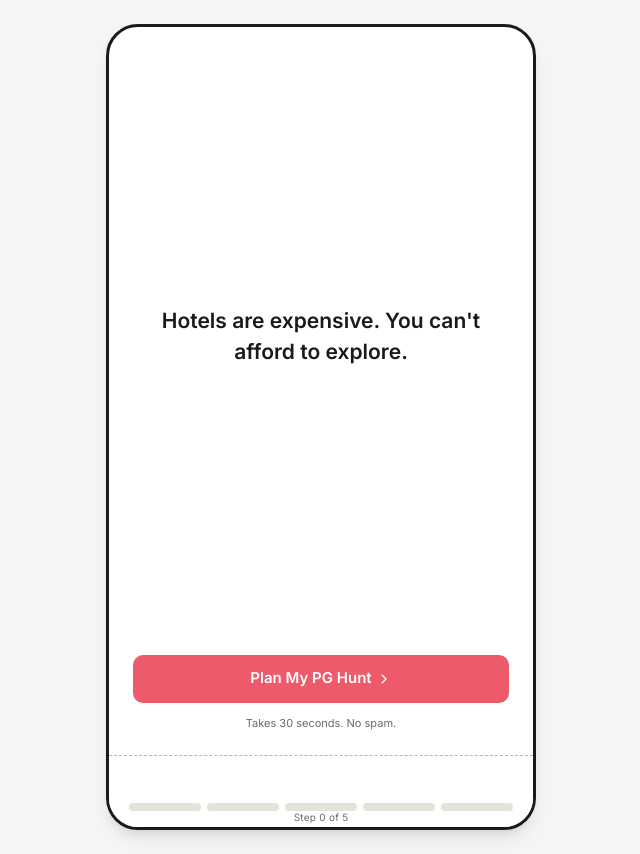
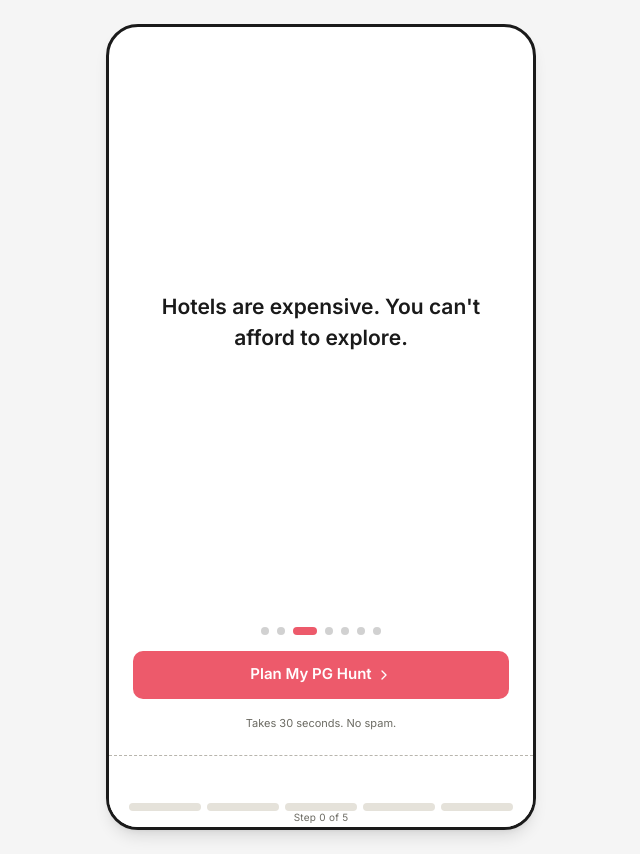
Before and after one commit to latharrr/pg-intent-pp, a Next.js app: page / in a window 1280 px wide. Shown: the whole page, without its empty margins (319-959 px from the left). Built offline with nearby package versions, Linux system fonts and the light colour scheme.

Commit message:
feat: add colored progress dots to hero

```diff
--- a/features/landing/HeroSection.tsx
+++ b/features/landing/HeroSection.tsx
@@ -71,7 +71,25 @@ export function HeroSection() {
         </div>
       </div>
 
-      <div className="flex w-full max-w-sm flex-col items-center gap-3">
+      <div className="flex w-full max-w-sm flex-col items-center gap-4">
+        <div className="flex items-center gap-2" aria-label="Story progress">
+          {LINES.map((_, index) => (
+            <button
+              key={index}
+              type="button"
+              onClick={(e) => {
+                e.stopPropagation();
+                setStep(index);
+              }}
+              aria-label={`Go to line ${index + 1}`}
+              aria-current={index === step ? "step" : undefined}
+              className={`h-2 rounded-full transition-all duration-300 focus-visible:outline-none focus-visible:ring-2 focus-visible:ring-selected ${
+                index === step ? "w-6 bg-selected" : "w-2 bg-ink/20 hover:bg-ink/40"
+              }`}
+            />
+          ))}
+        </div>
+
         <Button
           onClick={(e) => {
             e.stopPropagation();
```
